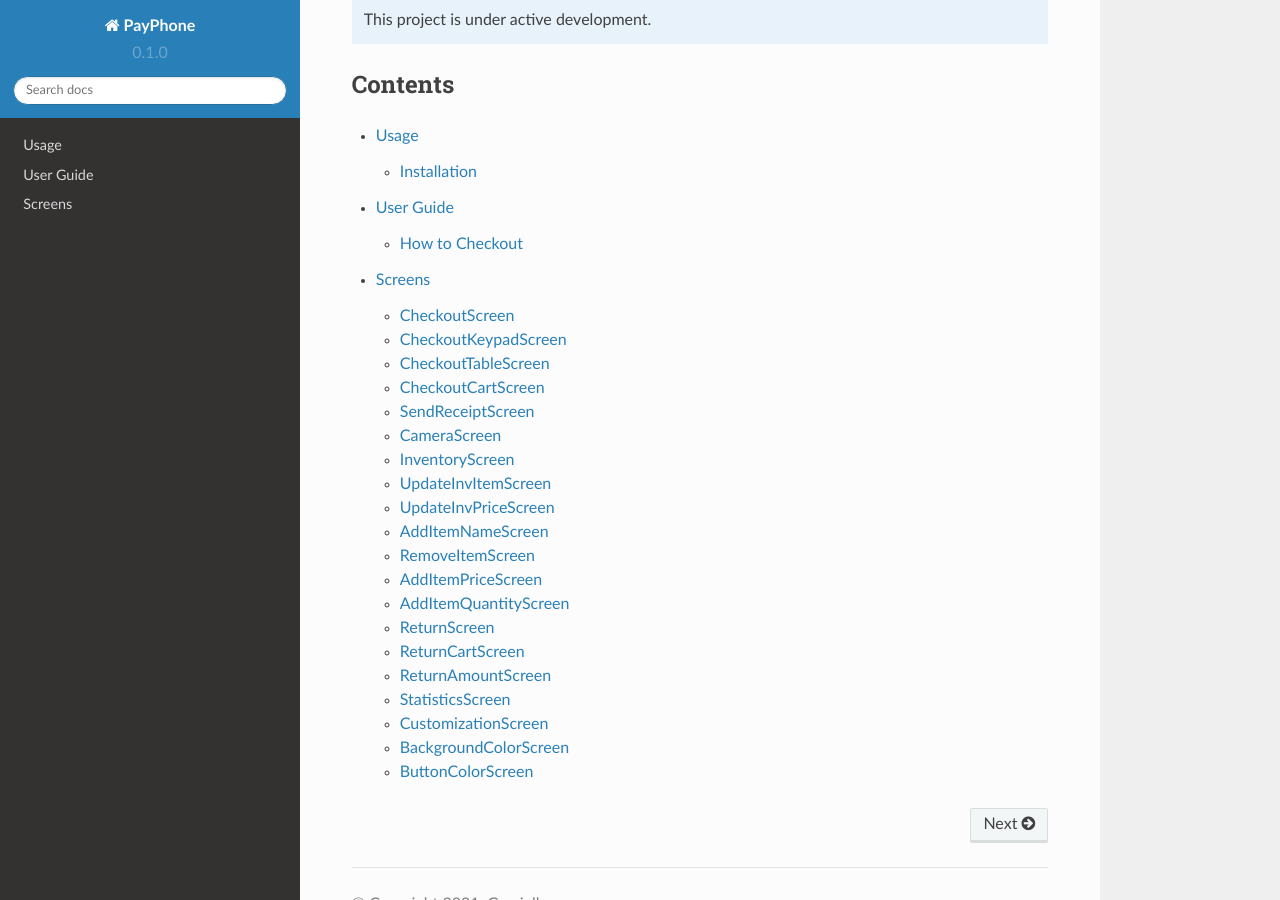
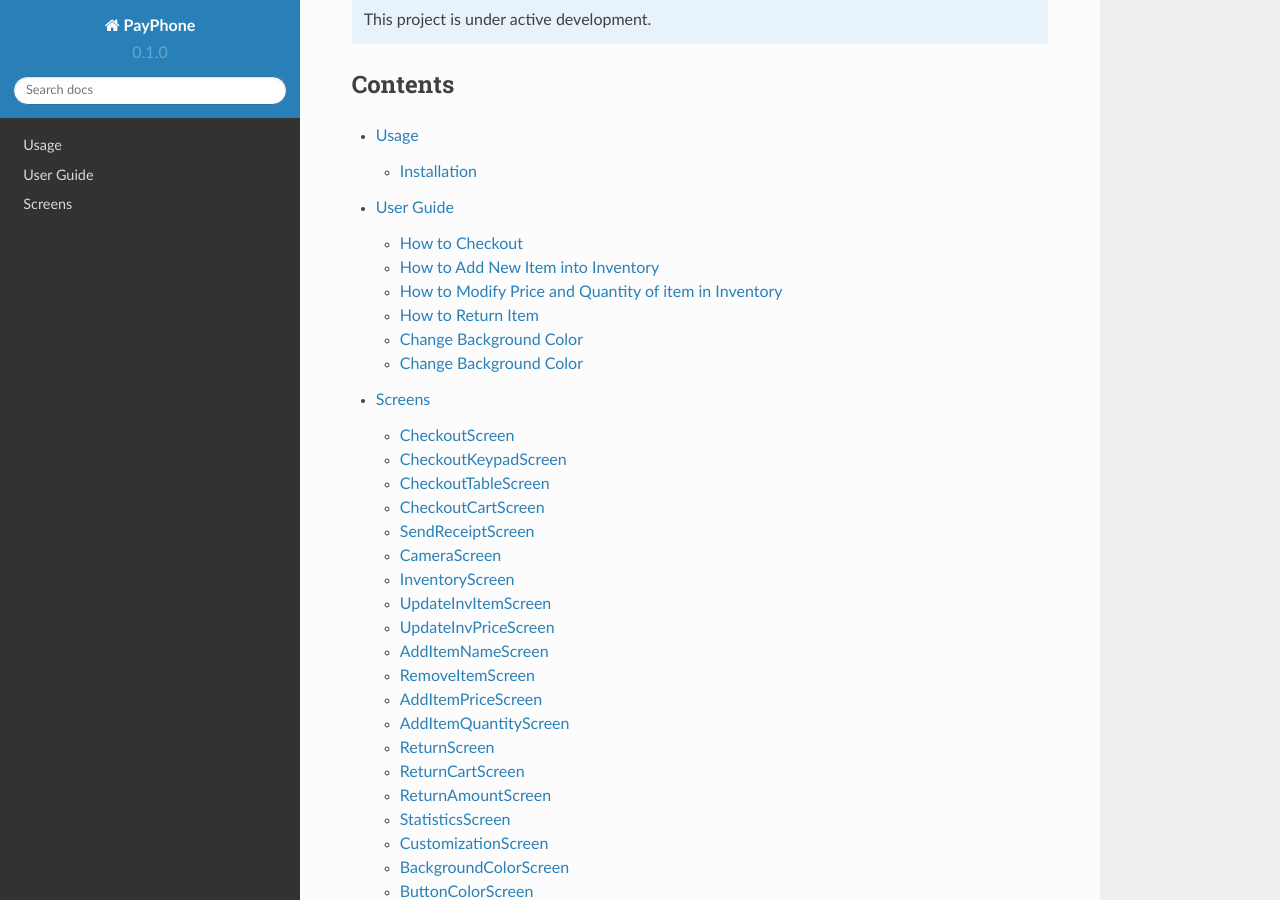
Before and after one commit to Group-3-POS/POS-Documentation, a Sphinx documentation site: the page built from docs/source/index.rst, in a window 1280 px wide and 900 px high, scrolled down 361 px. Built offline with Sphinx 7.4.7 and the Read the Docs theme 2.0.0, drawn with Linux system fonts in a browser that asks for light colours.

Commit message:
Update userguide.rst

```diff
--- a/docs/source/userguide.rst
+++ b/docs/source/userguide.rst
@@ -58,3 +58,160 @@
 .. image:: Images/Phone.png
     :align: center
     :height: 200
+
+
+How to Add New Item into Inventory
+------------------
+
+Press on Inventory Button
+
+.. image:: Images/Menu.png
+    :align: center
+    :height: 200
+
+Press on Add Item Button
+
+.. image:: Images/Inventory.png
+    :align: center
+    :height: 200
+
+
+Type in Item Name and select Confiirm
+
+.. image:: Images/ItemName.png
+    :align: center
+    :height: 200
+
+
+Type in Item Price and select Confiirm
+
+.. image:: Images/ItemPrice.png
+    :align: center
+    :height: 200
+
+
+Type in Item Quantity and select Confiirm
+
+| New Item now added to Inventory Database
+
+.. image:: Images/ItemQuantity.png
+    :align: center
+    :height: 200
+
+
+How to Modify Price and Quantity of item in Inventory
+------------------
+
+Select item from table
+
+.. image:: Images/Inventory.png
+    :align: center
+    :height: 200
+
+Type in additional values to Quantity or type - to delete
+
+.. image:: Images/NewQuantity.png
+    :align: center
+    :height: 200
+
+Select Yes to update price
+
+.. image:: Images/UpdatePrice.png
+    :align: center
+    :height: 200
+
+Type New Price and select Update Button
+
+.. image:: Images/NewPrice.png
+    :align: center
+    :height: 200
+
+How to Return Item
+------------------
+
+Press on Return Button
+
+.. image:: Images/Menu.png
+    :align: center
+    :height: 200
+
+
+Type in Receipt Number
+
+.. image:: Images/Receipt.png
+    :align: center
+    :height: 200
+
+Select Item to Refund
+
+.. image:: Images/CustomerOrder.png
+    :align: center
+    :height: 200
+
+Type in Refund Amount and select Done
+
+.. image:: Images/RefundAmount.png
+    :align: center
+    :height: 200
+
+Modifed order is Displayed with refund amount
+
+.. image:: Images/NewOrder.png
+    :align: center
+    :height: 200
+
+
+Change Background Color
+------------------
+
+Press on Customization Button
+
+.. image:: Images/Menu.png
+    :align: center
+    :height: 200
+
+
+Press on Change Background Color Button
+
+.. image:: Images/Customization.png
+    :align: center
+    :height: 200
+
+Select New Color on Color Wheel and select confirm
+
+.. image:: Images/Background.png
+    :align: center
+    :height: 200
+
+Exit app and reopen to see changes
+
+.. image:: Images/NewBackground.png
+    :align: center
+    :height: 200
+
+Change Background Color
+------------------
+
+Press on Customization Button
+
+.. image:: Images/Menu.png
+    :align: center
+    :height: 200
+
+Press on Change Button Color Button
+
+.. image:: Images/Customization.png
+    :align: center
+    :height: 200
+
+Select New Color on Color Wheel and select confirm
+
+.. image:: Images/BauttonColor.png
+    :align: center
+    :height: 200
+
+Exit app and reopen to see changes
+
+.. image:: Images/NewButton.png
+    :align: center
+    :height: 200
```
